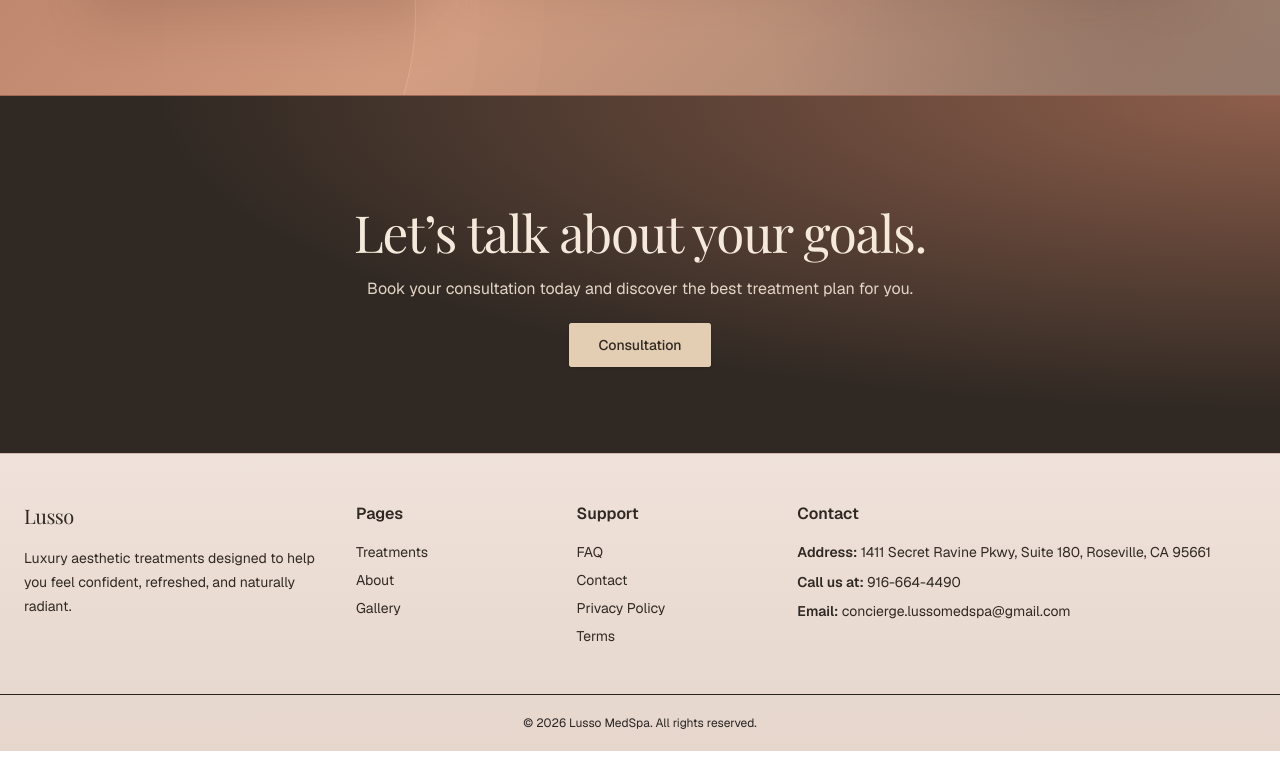
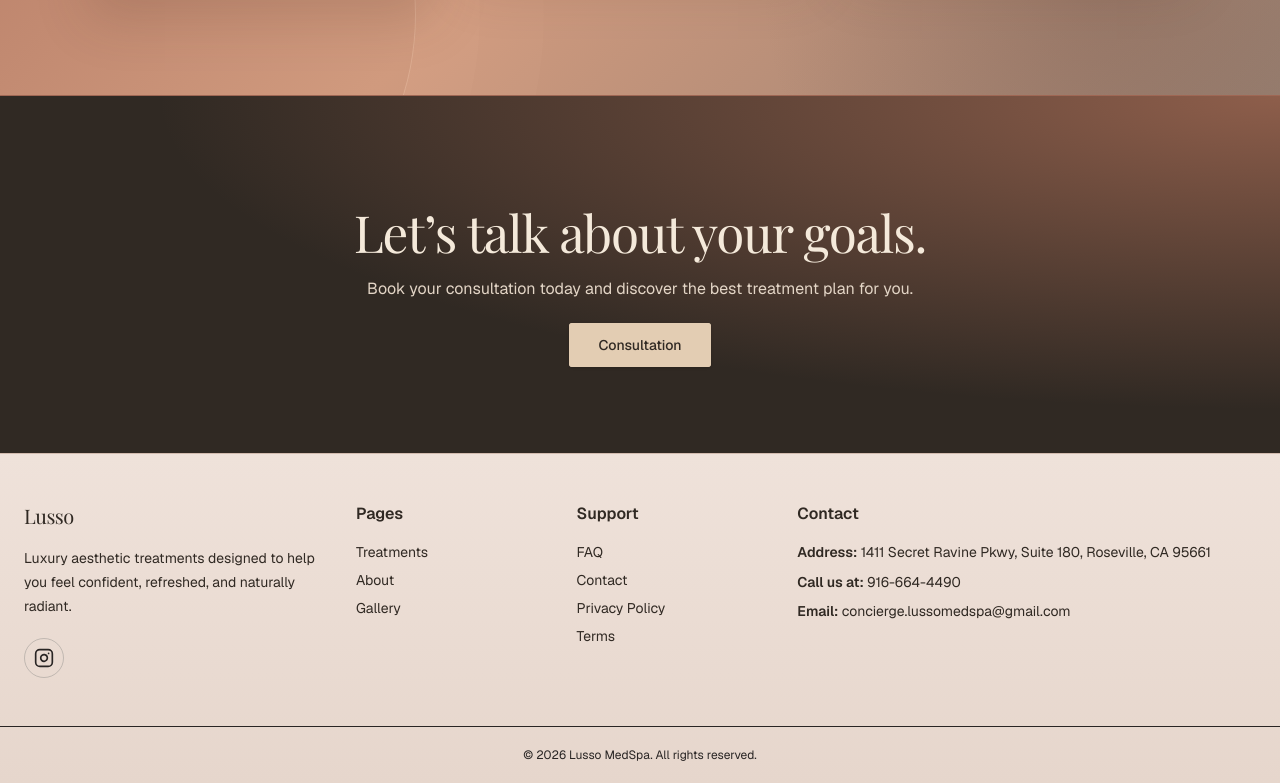
Before and after one commit to Lusso-MedSpa/Lusso-medspa, a Next.js app: page / in a window 1280 px wide. Shown: the part 3261-4044 px from the top of the page. Before the commit the page ends 4012 px from the top, so only its background shows below. Built offline with nearby package versions, Linux system fonts and the light colour scheme; no server answers; a web font is replaced by a local one.

Commit message:
feat: add Instagram link to footer

```diff
--- a/src/components/layout/Footer.tsx
+++ b/src/components/layout/Footer.tsx
@@ -1,4 +1,5 @@
 import Link from "next/link";
+import { Instagram } from "lucide-react";
 import { siteConfig } from "@/config/site";
 
 export default function Footer() {
@@ -11,6 +12,15 @@ export default function Footer() {
                         Luxury aesthetic treatments designed to help you feel confident,
                         refreshed, and naturally radiant.
                     </p>
+                    <a
+                        href="https://www.instagram.com/lusso_medspa?stkn=MWxhZDI0Ymt4M28zNw=="
+                        target="_blank"
+                        rel="noopener noreferrer"
+                        aria-label="Lusso MedSpa on Instagram"
+                        className="mt-5 inline-flex h-10 w-10 items-center justify-center rounded-full border border-stone-400/60 text-stone-800 transition hover:-translate-y-0.5 hover:border-stone-900 hover:bg-stone-900 hover:text-white"
+                    >
+                        <Instagram className="h-5 w-5" aria-hidden="true" />
+                    </a>
                 </div>
 
                 <div>
```
